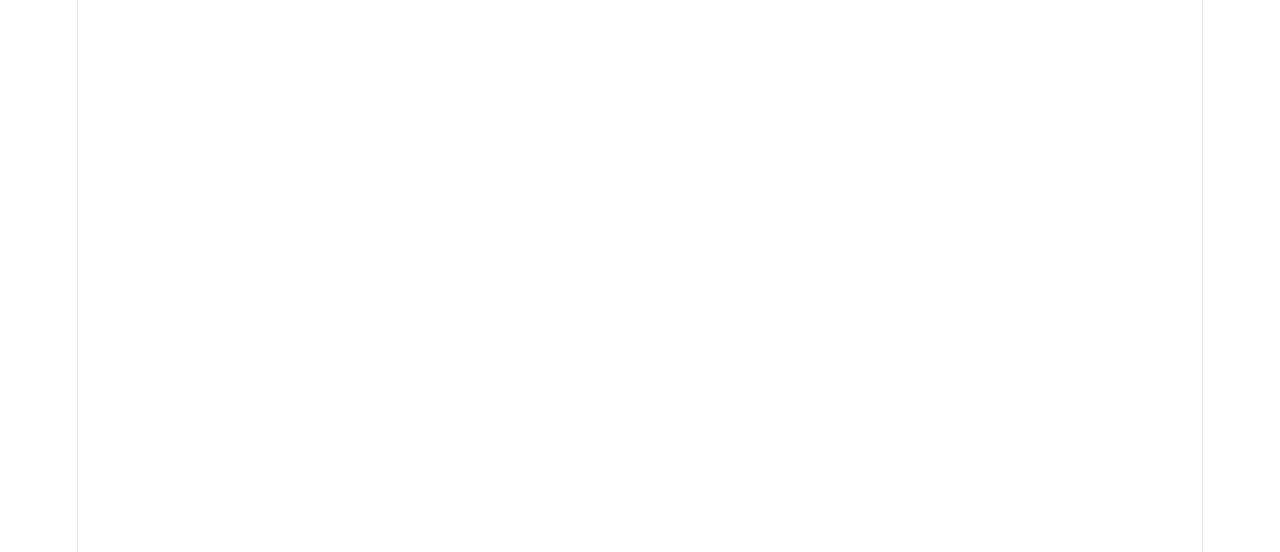
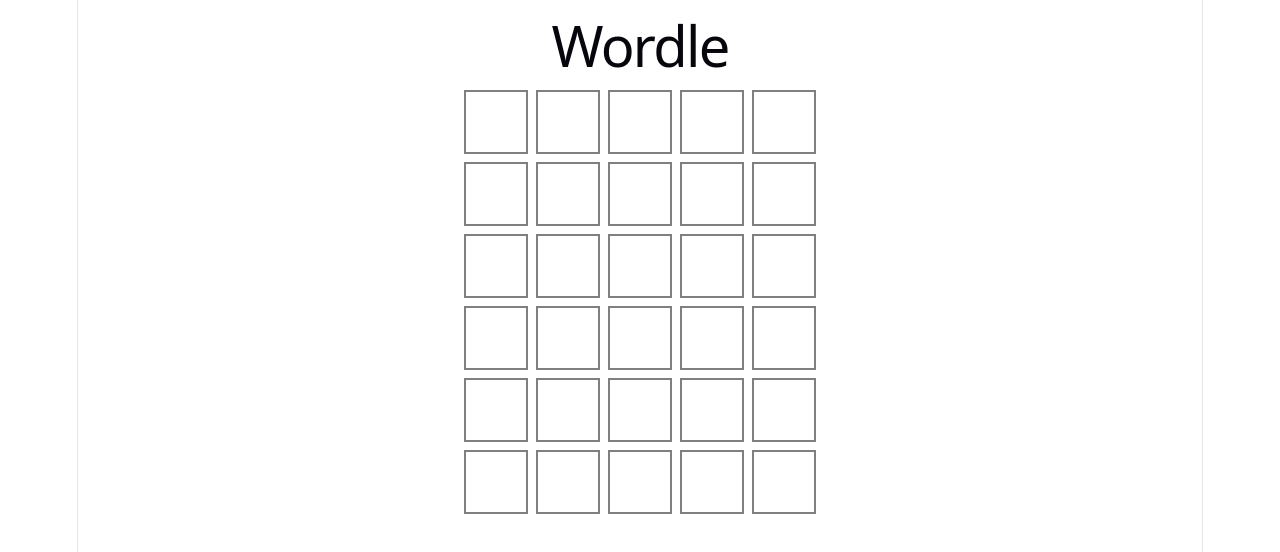
Before and after one commit to yeemans/wordle-project, a React (Vite) app in the folder wordle-frontend/: page / in a window 1280 px wide. Shown: the top 552 px of the page. Built offline with nearby package versions, Linux system fonts and the light colour scheme.

Commit message:
added grid for words

```diff
--- a/wordle-frontend/src/App.css
+++ b/wordle-frontend/src/App.css
@@ -1,184 +1,41 @@
-.counter {
-  font-size: 16px;
-  padding: 5px 10px;
-  border-radius: 5px;
-  color: var(--accent);
-  background: var(--accent-bg);
-  border: 2px solid transparent;
-  transition: border-color 0.3s;
-  margin-bottom: 24px;
-
-  &:hover {
-    border-color: var(--accent-border);
-  }
-  &:focus-visible {
-    outline: 2px solid var(--accent);
-    outline-offset: 2px;
-  }
+.grid {
+  display: flex;
+  flex-direction: column;
+  gap: 8px;
 }
 
-.hero {
-  position: relative;
-
-  .base,
-  .framework,
-  .vite {
-    inset-inline: 0;
-    margin: 0 auto;
-  }
-
-  .base {
-    width: 170px;
-    position: relative;
-    z-index: 0;
-  }
-
-  .framework,
-  .vite {
-    position: absolute;
-  }
-
-  .framework {
-    z-index: 1;
-    top: 34px;
-    height: 28px;
-    transform: perspective(2000px) rotateZ(300deg) rotateX(44deg) rotateY(39deg)
-      scale(1.4);
-  }
-
-  .vite {
-    z-index: 0;
-    top: 107px;
-    height: 26px;
-    width: auto;
-    transform: perspective(2000px) rotateZ(300deg) rotateX(40deg) rotateY(39deg)
-      scale(0.8);
-  }
+.row {
+  display: flex;
+  gap: 8px;
+  justify-content: center;
 }
 
-#center {
+.cell {
+  width: 60px;
+  height: 60px;
+  border: 2px solid gray;
   display: flex;
-  flex-direction: column;
-  gap: 25px;
-  place-content: center;
-  place-items: center;
-  flex-grow: 1;
-
-  @media (max-width: 1024px) {
-    padding: 32px 20px 24px;
-    gap: 18px;
-  }
+  align-items: center;
+  justify-content: center;
+  font-size: 24px;
+  font-weight: bold;
+  text-transform: uppercase;
+  background: white;
+  color: black;
 }
 
-#next-steps {
-  display: flex;
-  border-top: 1px solid var(--border);
-  text-align: left;
-
-  & > div {
-    flex: 1 1 0;
-    padding: 32px;
-    @media (max-width: 1024px) {
-      padding: 24px 20px;
-    }
-  }
-
-  .icon {
-    margin-bottom: 16px;
-    width: 22px;
-    height: 22px;
-  }
-
-  @media (max-width: 1024px) {
-    flex-direction: column;
-    text-align: center;
-  }
+/* colors */
+.cell.green {
+  background: green;
+  border: none;
 }
 
-#docs {
-  border-right: 1px solid var(--border);
-
-  @media (max-width: 1024px) {
-    border-right: none;
-    border-bottom: 1px solid var(--border);
-  }
+.cell.yellow {
+  background: yellow;
+  border: none;
 }
 
-#next-steps ul {
-  list-style: none;
-  padding: 0;
-  display: flex;
-  gap: 8px;
-  margin: 32px 0 0;
-
-  .logo {
-    height: 18px;
-  }
-
-  a {
-    color: var(--text-h);
-    font-size: 16px;
-    border-radius: 6px;
-    background: var(--social-bg);
-    display: flex;
-    padding: 6px 12px;
-    align-items: center;
-    gap: 8px;
-    text-decoration: none;
-    transition: box-shadow 0.3s;
-
-    &:hover {
-      box-shadow: var(--shadow);
-    }
-    .button-icon {
-      height: 18px;
-      width: 18px;
-    }
-  }
-
-  @media (max-width: 1024px) {
-    margin-top: 20px;
-    flex-wrap: wrap;
-    justify-content: center;
-
-    li {
-      flex: 1 1 calc(50% - 8px);
-    }
-
-    a {
-      width: 100%;
-      justify-content: center;
-      box-sizing: border-box;
-    }
-  }
+.cell.gray {
+  background: gray;
+  border: none;
 }
-
-#spacer {
-  height: 88px;
-  border-top: 1px solid var(--border);
-  @media (max-width: 1024px) {
-    height: 48px;
-  }
-}
-
-.ticks {
-  position: relative;
-  width: 100%;
-
-  &::before,
-  &::after {
-    content: '';
-    position: absolute;
-    top: -4.5px;
-    border: 5px solid transparent;
-  }
-
-  &::before {
-    left: 0;
-    border-left-color: var(--border);
-  }
-  &::after {
-    right: 0;
-    border-right-color: var(--border);
-  }
-}
--- a/wordle-frontend/src/App.tsx
+++ b/wordle-frontend/src/App.tsx
@@ -1,19 +1,25 @@
 import { useState, useEffect } from "react";
-import reactLogo from "./assets/react.svg";
-import viteLogo from "./assets/vite.svg";
-import heroImg from "./assets/hero.png";
+import Grid from "./Grid.tsx";
 import "./App.css";
 
 
 function App() {
+  const ROWS = 6;
+  const COLS = 5;
   type BoxColorsResponse = {
   colors: ("green" | "gray" | "yellow")[];
   };
 
   type Cell = {
     letter: string;
-    color: "green" | "gray" | "yellow";
+    status: "green" | "gray" | "yellow" | "";
   };
+
+  const [grid, setGrid] = useState<Cell[][]>(
+    Array.from({ length: ROWS }, () =>
+      Array.from({ length: COLS }, () => ({ letter: "", status: "" }))
+    )
+  );
 
   const getBoxColors = async (word: string): Promise<BoxColorsResponse> => {
     const res = await fetch("http://127.0.0.1:5000/get-box-colors", {
@@ -29,7 +35,8 @@
 
   return (
     <>
-
+      <h1>Wordle</h1>
+      <Grid grid={grid} />
     </>
   );
 }
--- /dev/null
+++ b/wordle-frontend/src/Grid.tsx
@@ -0,0 +1,24 @@
+type Cell = {
+  letter: string;
+  status: "green" | "yellow" | "gray" | "";
+};
+
+type Props = {
+  grid: Cell[][];
+};
+
+export default function Grid({ grid }: Props) {
+  return (
+    <div className="grid">
+      {grid.map((row, i) => (
+        <div key={i} className="row">
+          {row.map((cell, j) => (
+            <div key={j} className={`cell ${cell.status}`}>
+              {cell.letter}
+            </div>
+          ))}
+        </div>
+      ))}
+    </div>
+  );
+}
```
